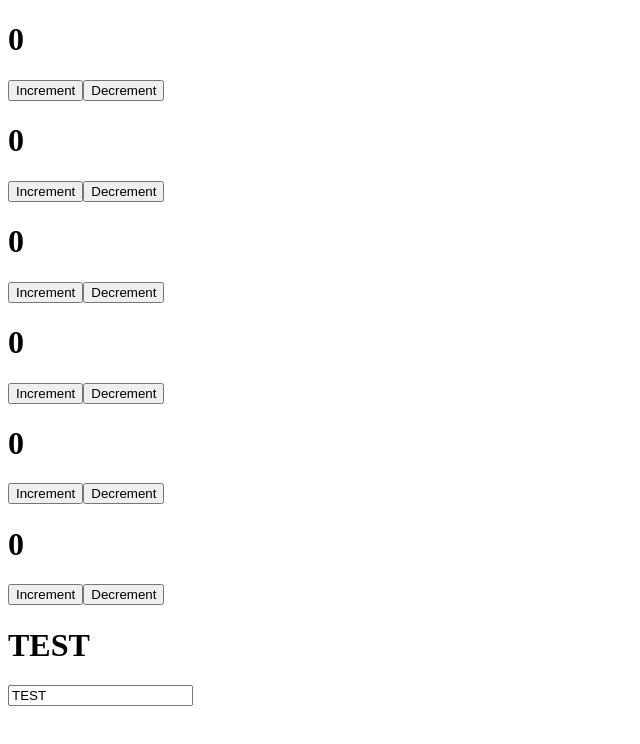
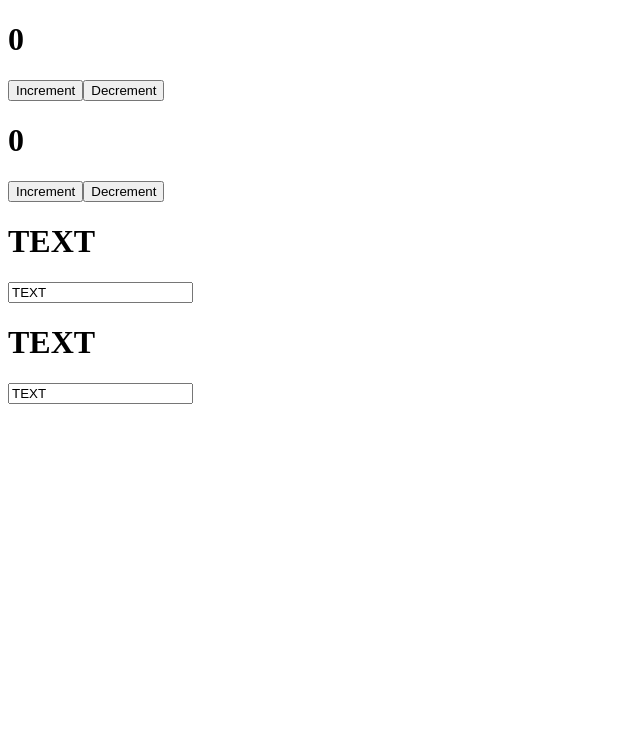
Before and after one commit to FarayW/react-learn-app, a React (Create React App) app: page / in a window 1280 px wide. Shown: the top 744 px of the page, without its empty margins (0-640 px from the left). Built offline with nearby package versions, Linux system fonts and the light colour scheme.

Commit message:
TextInput component

```diff
--- a/package.json
+++ b/package.json
@@ -35,5 +35,9 @@
       "last 1 firefox version",
       "last 1 safari version"
     ]
+  },
+  "devDependencies": {
+    "@types/react": "^19.2.17",
+    "@types/react-dom": "^19.2.3"
   }
 }
--- a/src/App.js
+++ b/src/App.js
@@ -1,27 +1,14 @@
-import React, {useState} from 'react'
+import React from 'react'
 import Counter from "./components/Counter";
+import TextInput from "./components/TextInput";
 
 function App() {
-  const [text, setText] = useState('TEST');
-
-
-  return (
-    <div className="App">
-      <Counter/>
-      <Counter/>
-      <Counter/>
-      <Counter/>
-      <Counter/>
-      <Counter/>
-
-
-      <h1>{text}</h1>
-      <input
-          type="text"
-          value={text}
-          onChange={event => setText(event.target.value)} />
-    </div>
-  );
+    return (<div className="App">
+        <Counter/>
+        <Counter/>
+        <TextInput/>
+        <TextInput/>
+    </div>);
 }
 
 export default App;
--- /dev/null
+++ b/src/components/TextInput.jsx
@@ -0,0 +1,14 @@
+import React, {useState} from 'react';
+
+const TextInput = () => {
+    let [text, setText] = useState('TEXT');
+    return (<div>
+        <h1>{text}</h1>
+        <input
+            type="text"
+            value={text}
+            onChange={event => setText(event.target.value)}/>
+    </div>);
+};
+
+export default TextInput;
```
Also changed, not shown: 1 other file (tests, documents, lock files or other folders).
